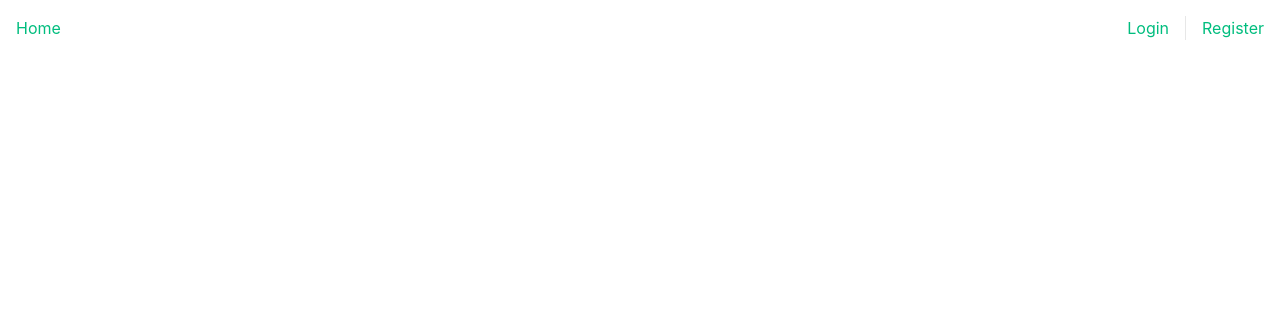
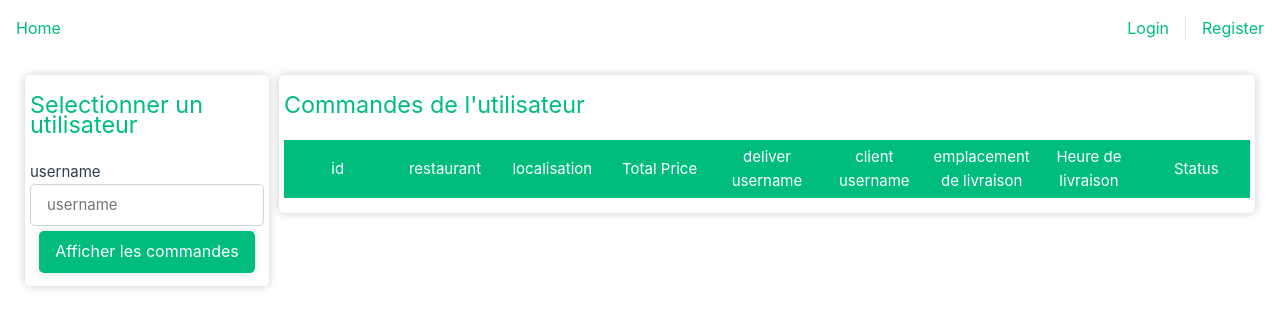
Before and after one commit to xMimilou/CESI_Ubereat, a Vue app in the folder microservice_commercial/: page /suivis-livraison in a window 1280 px wide. Before the commit this address had no page. Shown: the top 328 px of the page. Built offline with nearby package versions, Linux system fonts and the light colour scheme.

Commit message:
suivis des livraisons

```diff
--- a/microservice_commercial/src/router/index.ts
+++ b/microservice_commercial/src/router/index.ts
@@ -57,6 +57,11 @@ const router = createRouter({
       name: "display",
       component: () => import('../views/DisplayView.vue'),
       meta: { requiresAuth: true }
+    },
+    {
+      path: "/suivis-livraison",
+      name: "suivis-livraison",
+      component: () => import('../views/LivraisonView.vue'),
     }
   ]
 })
--- a/microservice_commercial/src/views/LivraisonView.vue
+++ b/microservice_commercial/src/views/LivraisonView.vue
@@ -0,0 +1,282 @@
+<template>
+
+<div class="container-fluid">
+    <div class="card size-2">
+        <div class="card_header">
+            <h3>Selectionner un utilisateur</h3>
+        </div>
+        <div class="card_content">
+            <form @submit.prevent="GetUserCommand">
+                <div class="form-group">
+              <label>username</label>
+              <input
+                type="text"
+                class="form-control"
+                placeholder="username"
+                v-model="form.username"
+                id="username"
+                name="username"
+              />
+              <button class="btn btn-primary btn-block" type="submit">
+                Afficher les commandes
+                </button>
+            </div>
+            </form>
+        </div>
+    </div>
+    <div class="card size-10">
+        <div class="card_header">
+            <h3>Commandes de l'utilisateur</h3>
+        </div>
+        <div class="card_content">
+            <table class="table" >
+                <thead>
+                    <tr>
+                        <th scope="col">id</th>
+                        <th scope="col">restaurant</th>
+                        <th scope="col">localisation</th>
+                        <th scope="col">Total Price</th>
+                        <th scope="col">deliver username</th>
+                        <th scope="col">client username</th>
+                        <th scope="col">emplacement de livraison</th>
+                        <th scope="col">Heure de livraison</th>
+                        <th scope="col">Status</th>
+                    </tr>
+                </thead>
+                <tbody>
+                    <tr v-for="commande in commandes">
+                        <td>{{ commande._id }}</td>
+                        <td>{{ commande.restaurant.name }}</td>
+                        <td>{{ commande.restaurant.location }}</td>
+                        <td>{{ commande.order.total_cost }}</td>
+                        <td>{{ commande.delivery_person.deliver_username }}</td>
+                        <td>{{ commande.username }}</td>
+                        <td>{{ commande.delivery_person.delivery_location }}</td>
+                        <td>{{ commande.order.time_delivered }}</td>
+                        <td>{{ commande.order.status }}</td>
+                    </tr>
+                </tbody>
+            </table>
+        </div>
+
+    </div>
+</div>
+
+</template>
+
+<script lang="ts">
+import axios from 'axios';
+
+export default {
+  name: "adduser",
+  data() {
+    return {
+      form: {
+        username: "",
+      },
+      // make commandes as an array of objects with the following keys _id, name, location, total_cost, time_delivered, status, deliver_username, delivery_location, username
+        commandes: [
+            {
+            _id: "",
+            restaurant: {
+                name: "",
+                location: "",
+            },
+            order:{
+                total_cost: "",
+                time_delivered: "",
+                status: "",
+            },
+            delivery_person: {
+                deliver_username: "",
+                delivery_location: "",
+            },
+            username: "",
+            },
+        ],
+    };
+  },
+  mounted() {
+
+  },
+  methods: {
+    async GetUserCommand() {
+      try {
+        /* send to api http://localhost:3000/users data nom and prenom as json in body with post method */
+        var data = {
+          username: this.form.username,
+        };
+        const response = await axios.post(
+          "http://localhost:3001/commandes/user/" + this.form.username,
+          data, { headers: { "auth-token": localStorage.getItem("token") } }
+        );
+
+        // for (var i = 0; i < response.data.length; i++) {
+        //   this.commandes[i].username = response.data[i].username;
+        //     this.commandes[i].name = response.data[i].restaurant.name;
+        //     this.commandes[i].location = response.data[i].restaurant.location;
+        //     this.commandes[i].total_cost = response.data[i].order.total_cost;
+        //     this.commandes[i].time_delivered = response.data[i].order.time_delivered;
+        //     this.commandes[i].status = response.data[i].order.status;
+        //     this.commandes[i].deliver_username = response.data[i].delivery_person.deliver_username;
+        //     this.commandes[i].delivery_location = response.data[i].delivery_person.delivery_location;
+        //     this.commandes[i]._id = response.data[i]._id;
+        // }
+        // get the response data and put it in the commandes array
+
+        this.commandes = response.data;
+        console.log(this.commandes);
+
+
+
+      } catch (error) {
+        console.error(error);
+      }
+    },
+  },
+};
+</script>
+
+<style scoped>
+
+
+/* always display table header */
+table {
+  width: 100%;
+
+  border-collapse: collapse;
+  text-align: center;
+  table-layout: fixed;
+}
+
+/* don't display table if go outside the .counter-content */
+
+/* make a scrool bar in table body */
+table tbody {
+  overflow: scroll;
+}
+
+
+table th,
+table td {
+  padding: 5px;
+}
+
+table tr:nth-child(even) {
+  background-color: hsla(160, 100%, 37%, 0.2);
+}
+table tr:hover {
+  background-color: hsla(0, 0%, 59%, 0.2);
+}
+th {
+  padding-top: 12px;
+  padding-bottom: 12px;
+  text-align: center;
+  background-color: hsla(160, 100%, 37%, 1);
+  color: white;
+}
+
+
+
+form{
+    width: 100%;
+
+}
+
+.h3 {
+    font-size: 1.5rem;
+    font-weight: 500;
+    line-height: 1.2;
+    color: #212529;
+}
+
+
+.form-group {
+  margin-bottom: 0.5rem;
+  width: 100%;
+}
+.form-control {
+  border: 1px solid #ced4da;
+  border-radius: 5px;
+  padding: 0.5rem 1rem;
+  width: 100%;
+}
+
+.container-fluid {
+    width: 100%;
+    height: 100%;
+    display: flex;
+    flex-direction: row;
+    justify-content: space-between;
+    align-items: flex-start;
+    padding: 20px;
+}
+
+
+.btn {
+  background: hsla(160, 100%, 37%, 1);
+  color: white;
+  border: none;
+  border-radius: 5px;
+  padding: 0.5rem 1rem;
+  font-size: 1rem;
+  cursor: pointer;
+  transition: all 0.3s ease;
+  text-align: center;
+  /* align item center of the line */
+  display: flex;
+  justify-content: center;
+  align-items: center;
+  /* align table center */
+  margin-left: auto;
+  margin-right: auto;
+  /* display grid border */
+  box-shadow: 0 0 10px rgba(0, 0, 0, 0.1);
+  margin-top: 5px;
+}
+
+
+.card_content{
+    display: flex;
+    flex-direction: column;
+    justify-content: space-between;
+    align-items: center;
+    padding: 5px;
+    width: 100%;
+    height: 100%;
+}
+
+.card {
+    height: 100%;
+    display: flex;
+    flex-direction: column;
+    justify-content: space-between;
+    align-items: center;
+    margin: 5px;
+    box-shadow: 0 0 10px 0 rgba(0, 0, 0, 0.2);
+    border-radius: 5px;
+}
+
+.card_header {
+    display: flex;
+    flex: 1;
+    width: 100%;
+    margin: 20px auto;
+    line-height: 1em;
+    font-weight: 50px;
+    font-size: 20px;
+    height: 20%;
+    justify-content: start;
+    color: hsla(160, 100%, 37%, 1);
+    margin-left: 5px;
+}
+
+.size-2 {
+    width: 20%;
+}
+
+.size-10 {
+    width: 80%;
+}
+
+</style>
```
Also changed, not shown: 1 other file (tests, documents, lock files or other folders).
